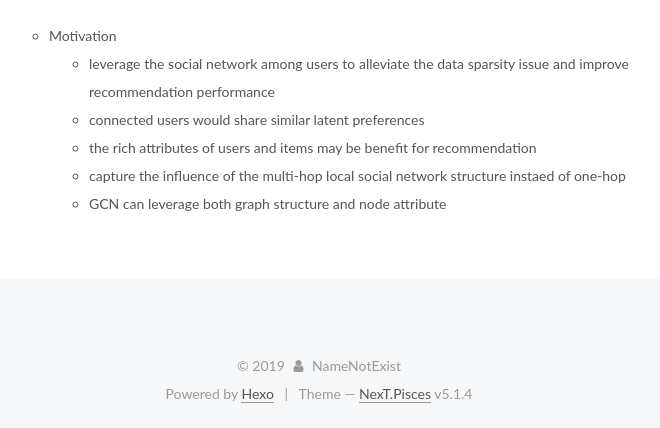
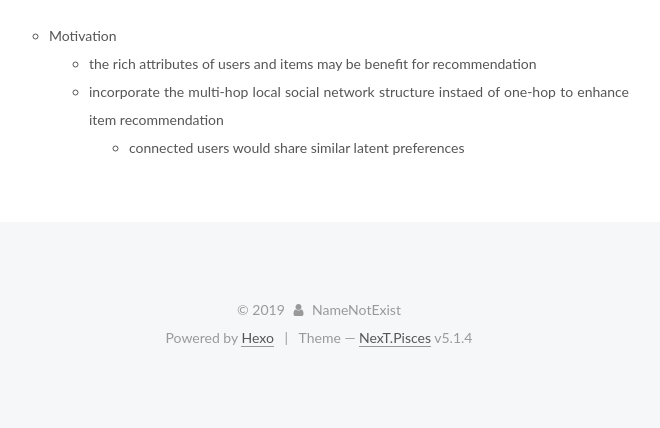
Before and after one commit to namenotexist/namenotexist.github.io, a plain HTML site: page 2019/07/04/PaperReading/index.html in a window 1280 px wide. Shown: the part 1919-2347 px from the top of the page, without its empty margins (451-1111 px from the left). After the commit the page ends 2291 px from the top, so only its background shows below. Drawn offline with Linux system fonts and the light colour scheme.

Commit message:
Site updated: 2019-07-04 21:01:54

```diff
--- a/2019/07/04/PaperReading/index.html
+++ b/2019/07/04/PaperReading/index.html
@@ -90,7 +90,7 @@
 <meta property="og:image" content="https://raw.githubusercontent.com/namenotexist/FigureBed/master/20190704173802.png">
 <meta property="og:image" content="https://raw.githubusercontent.com/namenotexist/FigureBed/master/20190704185253.png">
 <meta property="og:image" content="https://raw.githubusercontent.com/namenotexist/FigureBed/master/20190704191737.png">
-<meta property="og:updated_time" content="2019-07-04T11:26:37.210Z">
+<meta property="og:updated_time" content="2019-07-04T13:01:18.242Z">
 <meta name="twitter:card" content="summary">
 <meta name="twitter:title" content="PaperReading">
 <meta name="twitter:description" content="通过用户的check-in sequence构建POIGraph Motivation：如果两个POI出现在同一条check-in sequence中，并先后被访问过，就可以在它们之间建立一条边。本质上是利用用户的check-in sequence中POI的共现来获得POI之间的关系。之后利用类似于skip-gram的方法得到node embedding 场景：假如用户已经在时间t之前在若干个">
@@ -322,11 +322,11 @@
 <p>&nbsp;<br>&nbsp;<br><img src="https://raw.githubusercontent.com/namenotexist/FigureBed/master/20190704191737.png" alt></p>
 <ul>
 <li>Motivation<ul>
-<li>leverage the social network among users to alleviate the data sparsity issue and improve recommendation performance</li>
+<li>the rich attributes of users and items may be benefit for recommendation</li>
+<li>incorporate the multi-hop local social network structure instaed of one-hop to enhance item recommendation<ul>
 <li>connected users would share similar latent preferences</li>
-<li>the rich attributes of users and items may be benefit for recommendation</li>
-<li>capture the influence of the multi-hop local social network structure instaed of one-hop</li>
-<li>GCN can leverage both graph structure and node attribute</li>
+</ul>
+</li>
 </ul>
 </li>
 </ul>
--- a/css/main.css
+++ b/css/main.css
@@ -1823,7 +1823,7 @@ pre .javascript .function {
   width: 4px;
   height: 4px;
   border-radius: 50%;
-  background: #8b6e41;
+  background: #ff699f;
 }
 .links-of-blogroll {
   font-size: 13px;
```
Also changed, not shown: index.html (+4 -4 lines).
